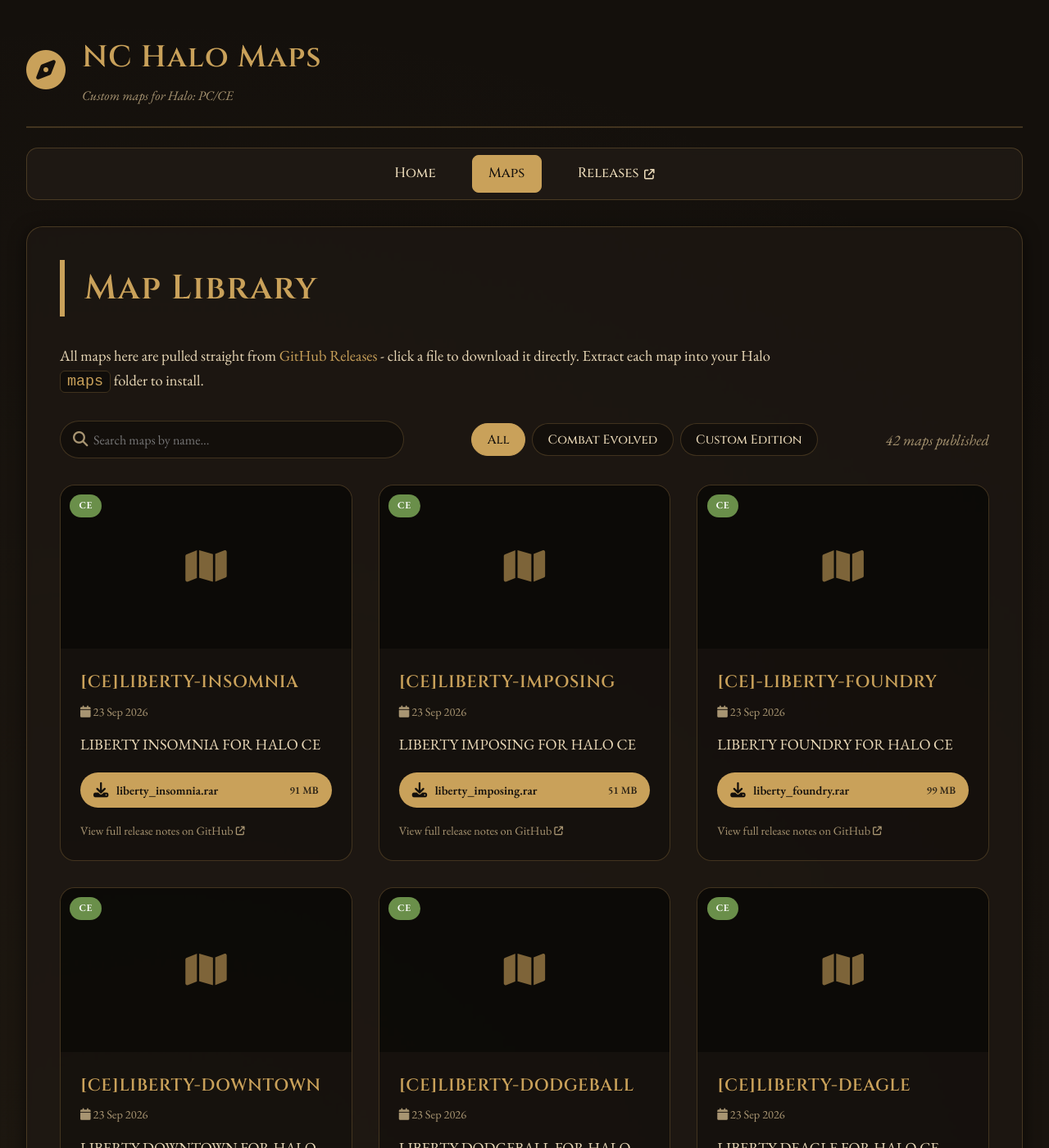
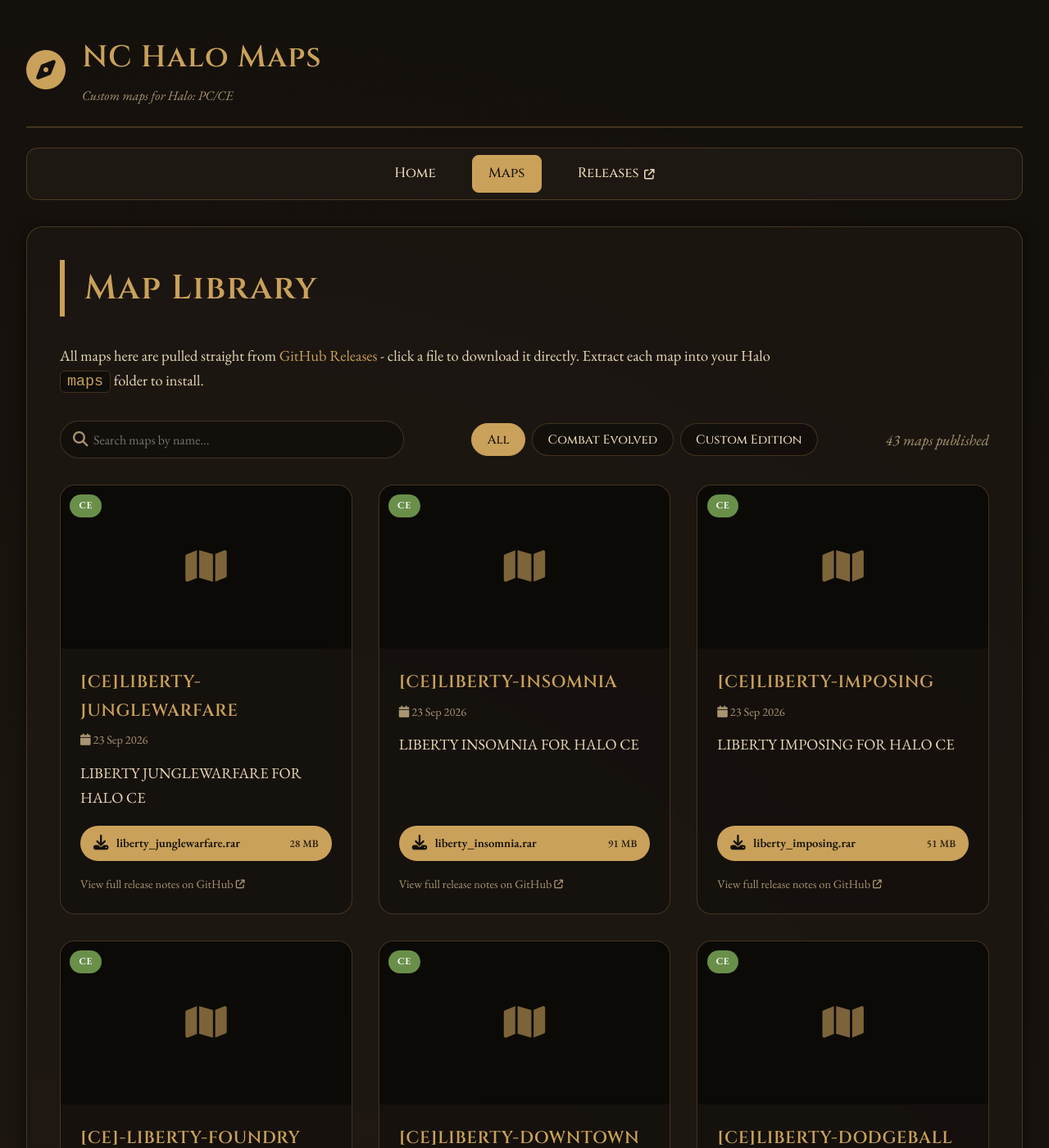
Before and after one commit to Chalwk/NC-Halo-Maps, a Jekyll site: the page built from maps.html, in a window 1280 px wide and 1400 px high. Shown: the whole window at 82% size. Built offline with Jekyll 4.4.1, drawn with Linux system fonts in a browser that asks for light colours.

Commit message:
chore: update releases data

```diff
--- a/_data/releases.json
+++ b/_data/releases.json
@@ -1,4 +1,27 @@
 [
+  {
+    "id": 394822361,
+    "tag": "CE-LIBERTY-JUNGLEWARFARE",
+    "name": "[CE]LIBERTY-JUNGLEWARFARE",
+    "body": "LIBERTY JUNGLEWARFARE FOR HALO CE",
+    "prerelease": false,
+    "published_at": "2026-09-23T15:53:52Z",
+    "html_url": "https://github.com/nakedchick-code/NC-Halo-Maps/releases/tag/CE-LIBERTY-JUNGLEWARFARE",
+    "games": [
+      "CE"
+    ],
+    "thumbnail": null,
+    "assets": [
+      {
+        "name": "liberty_junglewarfare.rar",
+        "size": 29283095,
+        "size_human": "28 MB",
+        "download_count": 0,
+        "browser_download_url": "https://github.com/nakedchick-code/NC-Halo-Maps/releases/download/CE-LIBERTY-JUNGLEWARFARE/liberty_junglewarfare.rar",
+        "content_type": "application/x-compressed"
+      }
+    ]
+  },
   {
     "id": 394821057,
     "tag": "CE-LIBERTY-INSOMNIA",
```
